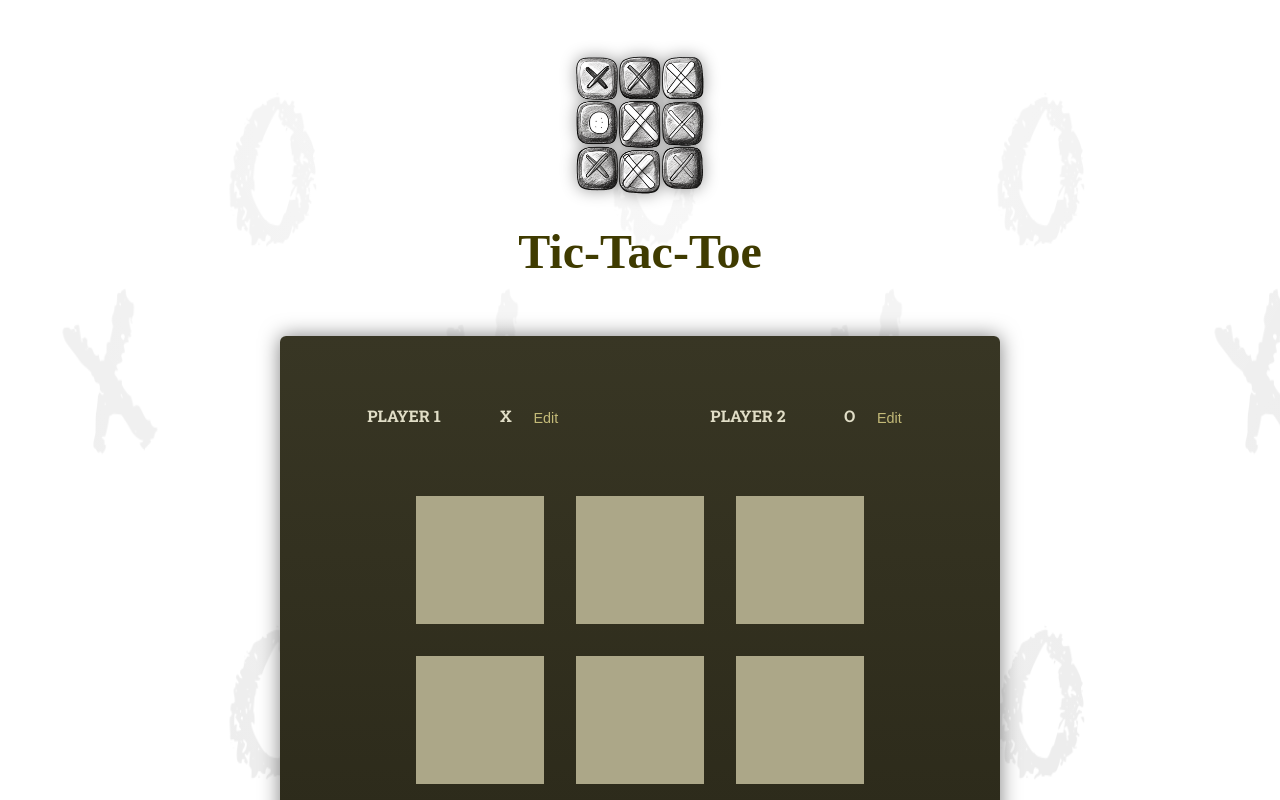
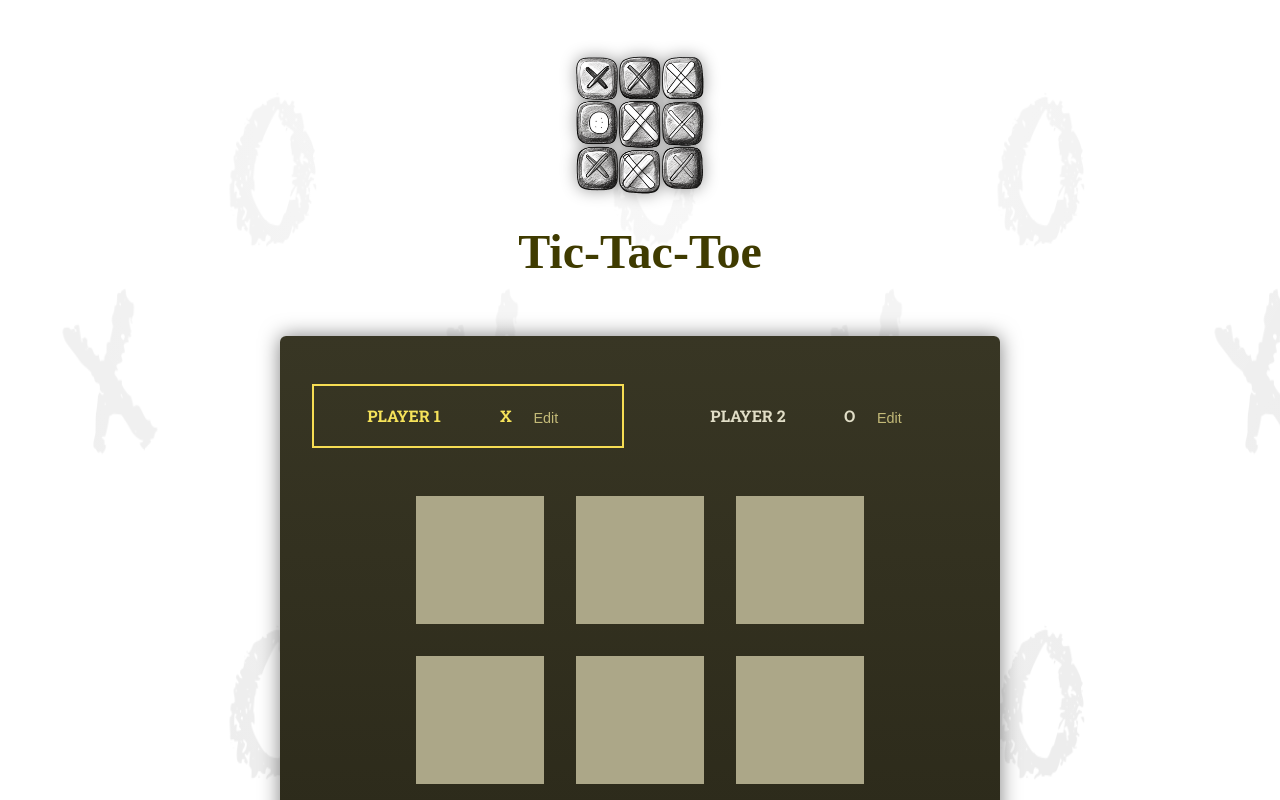
Before and after one commit to valeratech/react-tic-tac-toe, a React (Create React App) app: page / in a window 1280 px wide. Shown: the top 800 px of the page. Built offline with nearby package versions, Linux system fonts and the light colour scheme; a web font is replaced by a local one.

Commit message:
Add UI logic to switch between the active player and register the correct X|O symbol to the game-board square container.

```diff
--- a/package.json
+++ b/package.json
@@ -34,5 +34,8 @@
       "last 1 firefox version",
       "last 1 safari version"
     ]
+  },
+  "devDependencies": {
+    "@babel/plugin-proposal-private-property-in-object": "^7.21.11"
   }
 }
--- a/src/App.jsx
+++ b/src/App.jsx
@@ -1,18 +1,26 @@
 import Player from "./components/Player";
 import GameBoard from "./components/GameBoard";
+import { useState } from 'react';
 
 function App() {
-  return (
-    <main>
-      <div id="game-container">
-          <ol id="players">
-            <Player defaultName="Player 1" symbol="X" />
-            <Player defaultName="Player 2" symbol="O" />
-          </ol>
-          <GameBoard />
-      </div>
+    const [activePlayer, setActivePlayer] = useState('X');
+
+    function activePlayerHandler() {
+        setActivePlayer(prev => prev === 'X' ? 'O' : 'X');
+        return activePlayer;
+    }
+
+    return (
+        <main>
+        <div id="game-container">
+            <ol id="players" className="highlight-player">
+                <Player isActive={activePlayer === 'X'} defaultName="Player 1" symbol="X" />
+                <Player isActive={activePlayer === 'O'} defaultName="Player 2" symbol="O" />
+            </ol>
+            <GameBoard onActivePlayer={activePlayerHandler} activeSymbol={activePlayer} />
+        </div>
     </main>
-  )
+    );
 }
 
 export default App
--- a/src/components/GameBoard.jsx
+++ b/src/components/GameBoard.jsx
@@ -6,17 +6,19 @@ const defaultGameBoard = [
     [null, null, null],
 ];
 
-function GameBoard() {
+function GameBoard({ onActivePlayer, activeSymbol }) {
 
     const [gameBoard, setGameBoard] = useState(defaultGameBoard);
 
-    function addSymbolClickHandler(rowIndex, columnIndex) {
+    function addSymbolClickHandler(e, rowIndex, columnIndex) {
+        e.target.disabled = true;
         setGameBoard(prev => {
             // Since there is a nested array you must spread the nested array via the map function
             const newGameBoard = [...prev.map(innerArray => [...innerArray])]
-            newGameBoard[rowIndex][columnIndex] = 'X';
+            newGameBoard[rowIndex][columnIndex] = activeSymbol;
             return newGameBoard;
         });
+        onActivePlayer();
     }
 
     return (
@@ -26,7 +28,7 @@ function GameBoard() {
                     <ol>
                         {row.map((playerSymbol, colIndex) => (
                             <li key={colIndex}>
-                                <button onClick={() => addSymbolClickHandler(rowIndex, colIndex)} >{playerSymbol}</button>
+                                <button onClick={(e) => addSymbolClickHandler(e, rowIndex, colIndex)} >{playerSymbol}</button>
                             </li>
                         ))}
                     </ol>
--- a/src/components/Player.jsx
+++ b/src/components/Player.jsx
@@ -1,6 +1,6 @@
 import { useState } from "react";
 
-function Player({defaultName, symbol}) {
+function Player({defaultName, symbol, isActive}) {
 
     const [isEditing, setIsEditing] = useState(false);
     const [playerName, setPlayerName] = useState(defaultName);
@@ -18,10 +18,10 @@ function Player({defaultName, symbol}) {
         : playerNameSpan = <span className="player-name">{playerName}</span>;
 
     return (
-        <li>
+        <li className={isActive ? 'active' : undefined}>
             <span className="player">
-              {playerNameSpan}
-              <span className="player-symbol">{symbol}</span>
+                {playerNameSpan}
+                <span className="player-symbol">{symbol}</span>
             </span>
             <button onClick={editClickHandler}>{isEditing ? 'Save' : 'Edit'}</button>
         </li>
```
Also changed, not shown: 1 other file (tests, documents, lock files or other folders).
